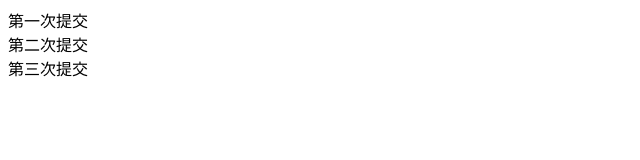
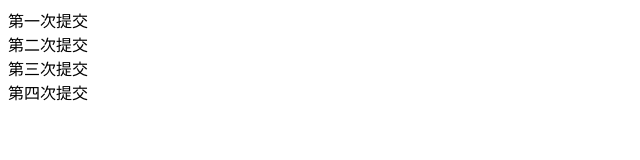
Before and after one commit to changhui12/CH-frist, a plain HTML site: page index.html in a window 1280 px wide. Shown: the whole page, without its empty margins (0-640 px from the left). Drawn offline with Linux system fonts and the light colour scheme.

Commit message:
第四次提交C

```diff
--- a/index.html
+++ b/index.html
@@ -10,5 +10,6 @@
     <div>第一次提交</div>
     <div>第二次提交</div>
     <div>第三次提交</div>
+    <div>第四次提交</div>
 </body>
 </html>
```
